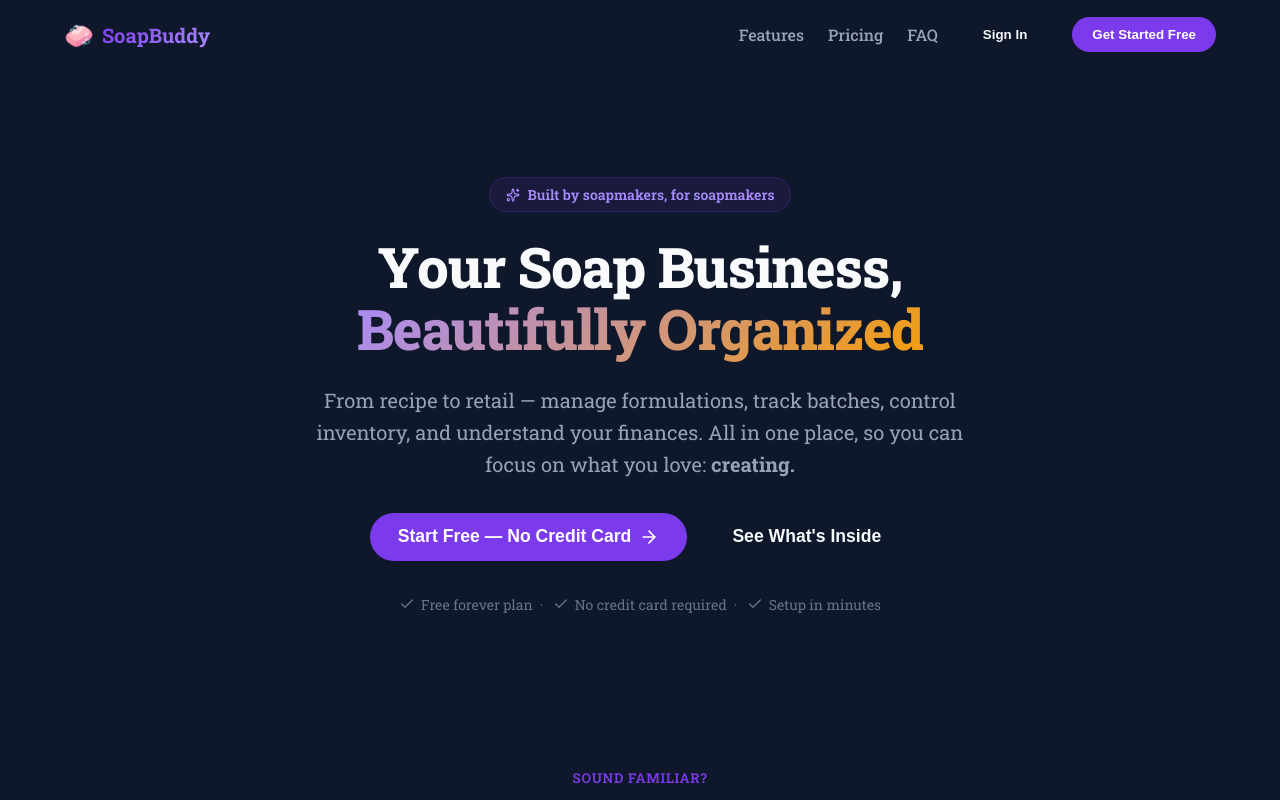
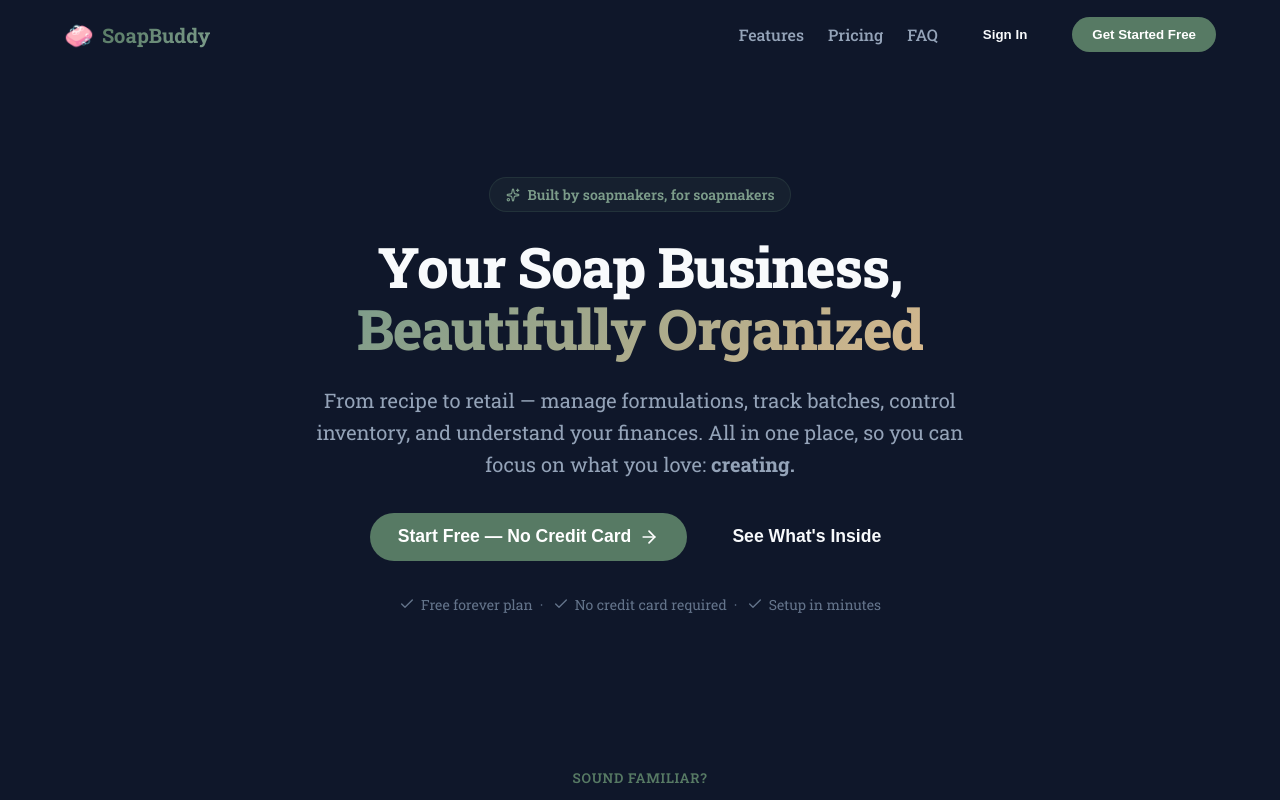
Before and after one commit to nxjaime/soapbuddy, a React (Vite) app in the folder web/frontend/: page /landing in a window 1280 px wide. Shown: the top 800 px of the page. Built offline with nearby package versions, Linux system fonts and the light colour scheme; no server answers.

Commit message:
Update app branding to Botanical Sage theme

```diff
--- a/web/frontend/src/index.css
+++ b/web/frontend/src/index.css
@@ -3,11 +3,12 @@
 
 :root {
   /* Color Palette - Deep Professional with warm accents */
-  --color-primary: #7c3aed;
-  --color-primary-light: #a78bfa;
-  --color-primary-dark: #5b21b6;
-  --color-secondary: #f59e0b;
-  --color-secondary-light: #fbbf24;
+  /* Color Palette - Botanical Sage (Option 1) */
+  --color-primary: #577a64;
+  --color-primary-light: #7c9c8a;
+  --color-primary-dark: #3d5646;
+  --color-secondary: #d6b88d;
+  --color-secondary-light: #eaddc0;
 
   /* Background Colors */
   --bg-primary: #0f172a;
@@ -28,8 +29,8 @@
   --color-info: #3b82f6;
 
   /* Gradients */
-  --gradient-primary: linear-gradient(135deg, #7c3aed 0%, #a78bfa 100%);
-  --gradient-secondary: linear-gradient(135deg, #f59e0b 0%, #fbbf24 100%);
+  --gradient-primary: linear-gradient(135deg, #577a64 0%, #7c9c8a 100%);
+  --gradient-secondary: linear-gradient(135deg, #d6b88d 0%, #eaddc0 100%);
   --gradient-dark: linear-gradient(180deg, #0f172a 0%, #1e293b 100%);
 
   /* Glass Effect */
@@ -40,7 +41,7 @@
   --shadow-sm: 0 1px 2px rgba(0, 0, 0, 0.3);
   --shadow-md: 0 4px 6px rgba(0, 0, 0, 0.3);
   --shadow-lg: 0 10px 25px rgba(0, 0, 0, 0.4);
-  --shadow-glow: 0 0 40px rgba(124, 58, 237, 0.3);
+  --shadow-glow: 0 0 40px rgba(87, 122, 100, 0.3);
 
   /* Spacing */
   --spacing-xs: 0.25rem;
@@ -76,11 +77,11 @@
 
 /* ============ Light Mode Theme ============ */
 [data-theme="light"] {
-  --color-primary: #6d28d9;
-  --color-primary-light: #8b5cf6;
-  --color-primary-dark: #4c1d95;
-  --color-secondary: #d97706;
-  --color-secondary-light: #f59e0b;
+  --color-primary: #577a64;
+  --color-primary-light: #7c9c8a;
+  --color-primary-dark: #3d5646;
+  --color-secondary: #d6b88d;
+  --color-secondary-light: #eaddc0;
 
   --bg-primary: #f8fafc;
   --bg-secondary: #ffffff;
@@ -97,8 +98,8 @@
   --color-error: #dc2626;
   --color-info: #2563eb;
 
-  --gradient-primary: linear-gradient(135deg, #6d28d9 0%, #8b5cf6 100%);
-  --gradient-secondary: linear-gradient(135deg, #d97706 0%, #f59e0b 100%);
+  --gradient-primary: linear-gradient(135deg, #577a64 0%, #7c9c8a 100%);
+  --gradient-secondary: linear-gradient(135deg, #d6b88d 0%, #eaddc0 100%);
   --gradient-dark: linear-gradient(180deg, #f8fafc 0%, #f1f5f9 100%);
 
   --glass-bg: rgba(0, 0, 0, 0.03);
@@ -107,7 +108,7 @@
   --shadow-sm: 0 1px 2px rgba(0, 0, 0, 0.06);
   --shadow-md: 0 4px 6px rgba(0, 0, 0, 0.08);
   --shadow-lg: 0 10px 25px rgba(0, 0, 0, 0.1);
-  --shadow-glow: 0 0 40px rgba(109, 40, 217, 0.1);
+  --shadow-glow: 0 0 40px rgba(87, 122, 100, 0.1);
 }
 
 /* Light mode specific overrides */
@@ -1178,8 +1179,8 @@ body {
   min-height: 100vh;
   background: var(--bg-primary);
   background-image:
-    radial-gradient(ellipse at 20% 50%, rgba(124, 58, 237, 0.12) 0%, transparent 50%),
-    radial-gradient(ellipse at 80% 20%, rgba(245, 158, 11, 0.08) 0%, transparent 50%);
+    radial-gradient(ellipse at 20% 50%, rgba(87, 122, 100, 0.12) 0%, transparent 50%),
+    radial-gradient(ellipse at 80% 20%, rgba(214, 184, 141, 0.08) 0%, transparent 50%);
   padding: var(--spacing-md);
 }
 
@@ -1294,7 +1295,7 @@ body {
 
 .auth-input:focus {
   border-color: var(--color-primary);
-  box-shadow: 0 0 0 3px rgba(124, 58, 237, 0.15);
+  box-shadow: 0 0 0 3px rgba(87, 122, 100, 0.15);
   background: var(--bg-tertiary);
 }
 
@@ -1324,7 +1325,7 @@ body {
 .auth-submit-btn:hover:not(:disabled) {
   background: linear-gradient(135deg, var(--color-primary-light), var(--color-primary));
   transform: translateY(-1px);
-  box-shadow: 0 8px 25px rgba(124, 58, 237, 0.3);
+  box-shadow: 0 8px 25px rgba(87, 122, 100, 0.3);
 }
 
 .auth-submit-btn:active:not(:disabled) {
@@ -1517,6 +1518,7 @@ body {
   font-size: 0.9rem;
   font-weight: 500;
 }
+
 /* ============ Subscription Plans ============ */
 .plans-grid {
   display: grid;
@@ -1623,6 +1625,7 @@ body {
   text-align: center;
   margin-bottom: var(--spacing-md);
 }
+
 /* ============ Landing Page ============ */
 
 .landing-page {
@@ -1721,7 +1724,7 @@ body {
 .landing-btn-primary:hover {
   background: var(--color-primary-dark);
   transform: translateY(-1px);
-    box-shadow: 0 4px 12px rgba(124, 58, 237, 0.3);
+  box-shadow: 0 4px 12px rgba(87, 122, 100, 0.3);
 }
 
 .landing-btn-ghost {
@@ -1767,8 +1770,8 @@ body {
   left: 0;
   right: 0;
   bottom: 0;
-    background: radial-gradient(circle at 50% 30%, rgba(124, 58, 237, 0.15) 0%, transparent 60%),
-        radial-gradient(circle at 80% 10%, rgba(245, 158, 11, 0.05) 0%, transparent 40%);
+  background: radial-gradient(circle at 50% 30%, rgba(87, 122, 100, 0.15) 0%, transparent 60%),
+    radial-gradient(circle at 80% 10%, rgba(214, 184, 141, 0.05) 0%, transparent 40%);
   z-index: -1;
 }
 
@@ -1783,14 +1786,14 @@ body {
   display: inline-flex;
   align-items: center;
   gap: 8px;
-    background: rgba(124, 58, 237, 0.1);
+  background: rgba(87, 122, 100, 0.1);
   color: var(--color-primary-light);
   padding: 6px 16px;
   border-radius: var(--radius-full);
   font-size: 0.875rem;
   font-weight: 600;
   margin-bottom: var(--spacing-lg);
-    border: 1px solid rgba(124, 58, 237, 0.2);
+  border: 1px solid rgba(87, 122, 100, 0.2);
 }
 
 .landing-hero-title {
@@ -1924,7 +1927,7 @@ body {
 
 /* --- Features --- */
 .landing-features-section {
-    background: rgba(124, 58, 237, 0.03);
+  background: rgba(87, 122, 100, 0.03);
 }
 
 .landing-features-grid {
@@ -1950,7 +1953,7 @@ body {
 .landing-feature-icon {
   width: 50px;
   height: 50px;
-    background: rgba(124, 58, 237, 0.1);
+  background: rgba(87, 122, 100, 0.1);
   color: var(--color-primary);
   border-radius: 12px;
   display: flex;
@@ -2066,7 +2069,7 @@ body {
 
 .landing-plan-card.popular {
   border-color: var(--color-primary);
-    background: linear-gradient(180deg, rgba(124, 58, 237, 0.05) 0%, var(--bg-card) 100%);
+  background: linear-gradient(180deg, rgba(87, 122, 100, 0.05) 0%, var(--bg-card) 100%);
   transform: scale(1.05);
   z-index: 10;
   box-shadow: var(--shadow-lg);
@@ -2083,7 +2086,7 @@ body {
   border-radius: 20px;
   font-size: 0.8rem;
   font-weight: 600;
-    box-shadow: 0 4px 6px rgba(124, 58, 237, 0.3);
+  box-shadow: 0 4px 6px rgba(87, 122, 100, 0.3);
 }
 
 .landing-plan-header {
@@ -2190,7 +2193,7 @@ body {
 .landing-cta-section {
   padding: var(--spacing-2xl) var(--spacing-lg);
   text-align: center;
-    background: linear-gradient(135deg, rgba(124, 58, 237, 0.2) 0%, rgba(245, 158, 11, 0.1) 100%);
+  background: linear-gradient(135deg, rgba(87, 122, 100, 0.2) 0%, rgba(214, 184, 141, 0.1) 100%);
 }
 
 .landing-cta-inner {
```
Lines whose indentation alone changed are shown as unchanged.
